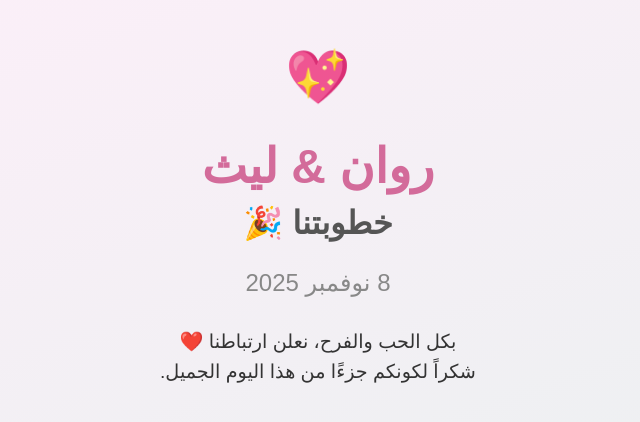
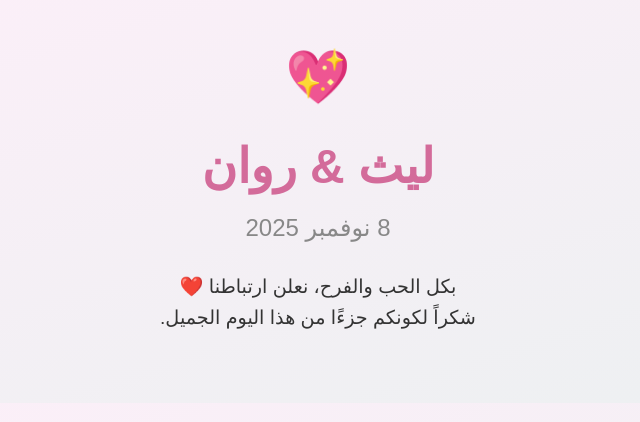
Before and after one commit to rawanabuzir/rawan-laith, a plain HTML site: page index.html in a window 1280 px wide. Shown: the top 422 px of the page, without its empty margins (359-999 px from the left). Drawn offline with Linux system fonts and the light colour scheme.

Commit message:
Update index.html

```diff
--- a/index.html
+++ b/index.html
@@ -58,8 +58,7 @@
 <body>
   <div class="container">
     <div class="heart">💖</div>
-    <h1>روان & ليث</h1>
-    <h2>خطوبتنا 🎉</h2>
+    <h1>ليث & روان </h1>
     <div class="date">8 نوفمبر 2025</div>
     <p>
       بكل الحب والفرح، نعلن ارتباطنا ❤️<br>
```
